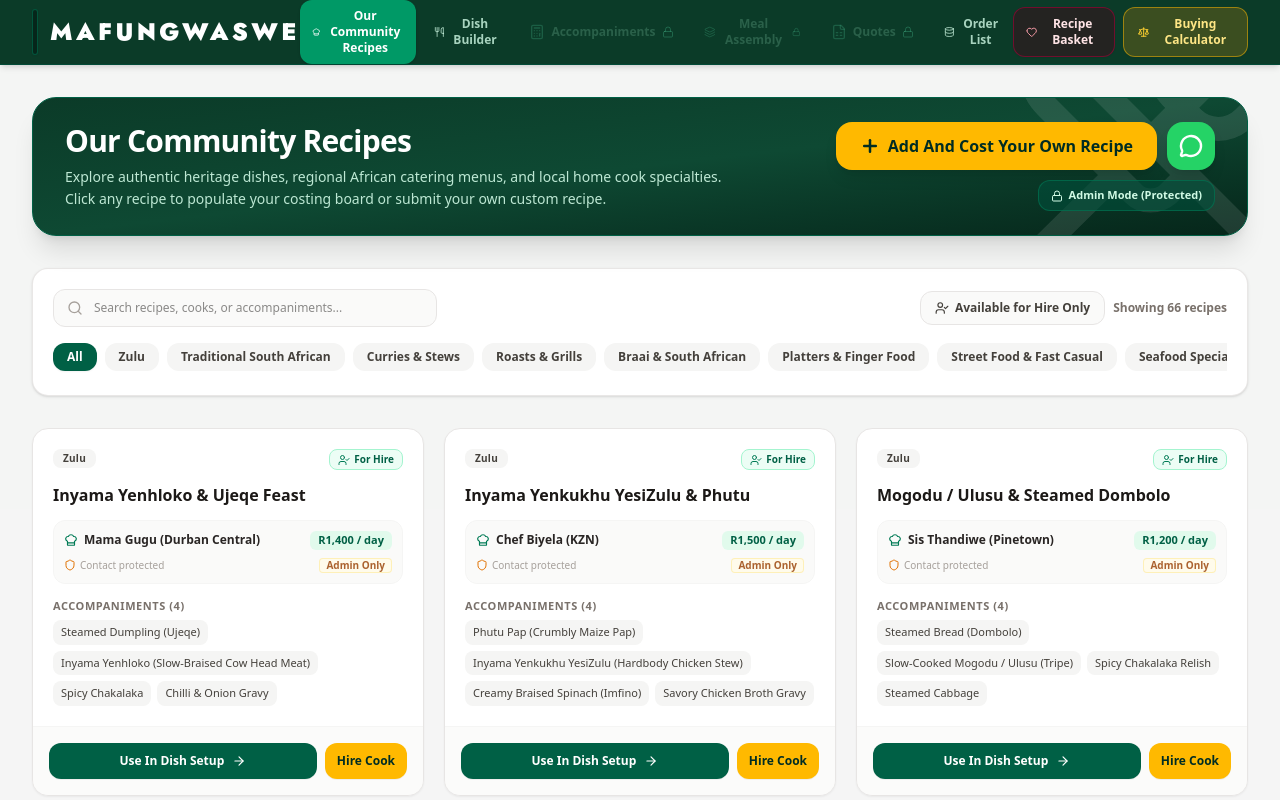
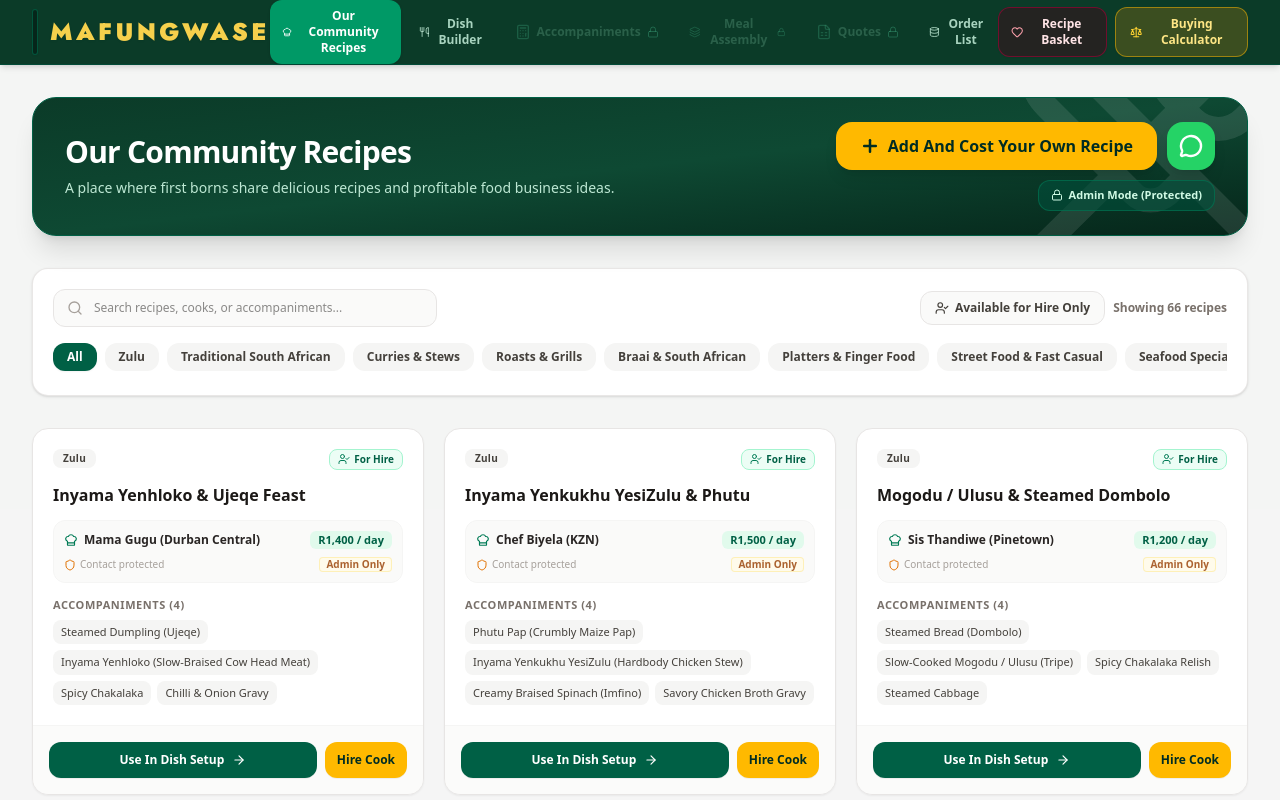
Before and after one commit to Mdengedwa/Mafungwase, a React (Vite) app: page / in a window 1280 px wide. Shown: the top 800 px of the page. Built offline with nearby package versions, Linux system fonts and the light colour scheme.

Commit message:
fix: correct application name and update mission copy
Rename "MAFUNGWASWE" to "MAFUNGWASE" throughout the codebase and update the community recipes description text.

```diff
--- a/index.html
+++ b/index.html
@@ -3,7 +3,7 @@
   <head>
     <meta charset="UTF-8" />
     <meta name="viewport" content="width=device-width, initial-scale=1.0" />
-    <title>MAFUNGWASWE</title>
+    <title>MAFUNGWASE</title>
     <link rel="preconnect" href="https://fonts.googleapis.com">
     <link rel="preconnect" href="https://fonts.gstatic.com" crossorigin>
     <link href="https://fonts.googleapis.com/css2?family=Jost:ital,wght@0,300..900;1,300..900&family=Montserrat:ital,wght@0,300..900;1,300..900&family=Plus+Jakarta+Sans:ital,wght@0,300..800;1,300..800&display=swap" rel="stylesheet">
--- a/metadata.json
+++ b/metadata.json
@@ -1,5 +1,5 @@
 {
-  "name": "MAFUNGWASWE",
+  "name": "MAFUNGWASE",
   "description": "A professional food costing and quote accounting tool for caterers and food vendors.",
   "requestFramePermissions": [],
   "majorCapabilities": ["MAJOR_CAPABILITY_SERVER_SIDE_GEMINI_API"]
--- a/src/App.tsx
+++ b/src/App.tsx
@@ -600,8 +600,8 @@ export default function App() {
                 }
               }}
             />
-            <span className="font-futura font-black text-sm tracking-[0.14em] text-stone-100 uppercase">
-              MAFUNGWASWE
+            <span className="font-futura font-black text-sm tracking-[0.14em] text-[#F6D04C] uppercase">
+              MAFUNGWASE
             </span>
             <span>— Professional Catering Cost Accounting</span>
           </div>
--- a/src/components/CommunityRecipesScreen.tsx
+++ b/src/components/CommunityRecipesScreen.tsx
@@ -380,7 +380,7 @@ export const CommunityRecipesScreen: React.FC<CommunityRecipesScreenProps> = ({
             </h1>
 
             <p className="text-xs sm:text-sm text-emerald-100/90 leading-relaxed font-medium">
-              Explore authentic heritage dishes, regional African catering menus, and local home cook specialties. Click any recipe to populate your costing board or submit your own custom recipe.
+              A place where first borns share delicious recipes and profitable food business ideas.
             </p>
           </div>
 
--- a/src/components/Header.tsx
+++ b/src/components/Header.tsx
@@ -104,7 +104,7 @@ export const Header: React.FC<HeaderProps> = ({
               >
                 <img
                   src={logoUrl || defaultLogoImg}
-                  alt="MAFUNGWASWE Logo"
+                  alt="MAFUNGWASE Logo"
                   className="h-10 w-10 object-cover rounded-xl"
                   onError={(e) => {
                     const target = e.currentTarget as HTMLImageElement;
@@ -121,7 +121,7 @@ export const Header: React.FC<HeaderProps> = ({
               <div className="flex items-center justify-center p-0.5 bg-[#06261A] rounded-2xl border border-emerald-800/80 overflow-hidden shadow-xs">
                 <img
                   src={logoUrl || defaultLogoImg}
-                  alt="MAFUNGWASWE Logo"
+                  alt="MAFUNGWASE Logo"
                   className="h-10 w-10 object-cover rounded-xl"
                   onError={(e) => {
                     const target = e.currentTarget as HTMLImageElement;
@@ -133,8 +133,8 @@ export const Header: React.FC<HeaderProps> = ({
               </div>
             )}
             <div className="flex items-center">
-              <span className="font-futura font-black text-xl sm:text-2xl tracking-[0.16em] uppercase text-white select-none leading-none font-['Jost','Futura','Futura_PT','Montserrat','Century_Gothic',sans-serif]">
-                MAFUNGWASWE
+              <span className="font-futura font-black text-xl sm:text-2xl tracking-[0.16em] uppercase text-[#F6D04C] select-none leading-none drop-shadow-xs font-['Jost','Futura','Futura_PT','Montserrat','Century_Gothic',sans-serif]">
+                MAFUNGWASE
               </span>
             </div>
           </div>
--- a/src/components/QuoteScreen.tsx
+++ b/src/components/QuoteScreen.tsx
@@ -434,7 +434,7 @@ Thank you for choosing our catering service!
               <div className="flex items-center gap-3">
                 <img
                   src={logoUrl || defaultLogoImg}
-                  alt="MAFUNGWASWE Logo"
+                  alt="MAFUNGWASE Logo"
                   className="h-12 w-12 object-cover rounded-lg"
                   onError={(e) => {
                     const target = e.currentTarget as HTMLImageElement;
```
